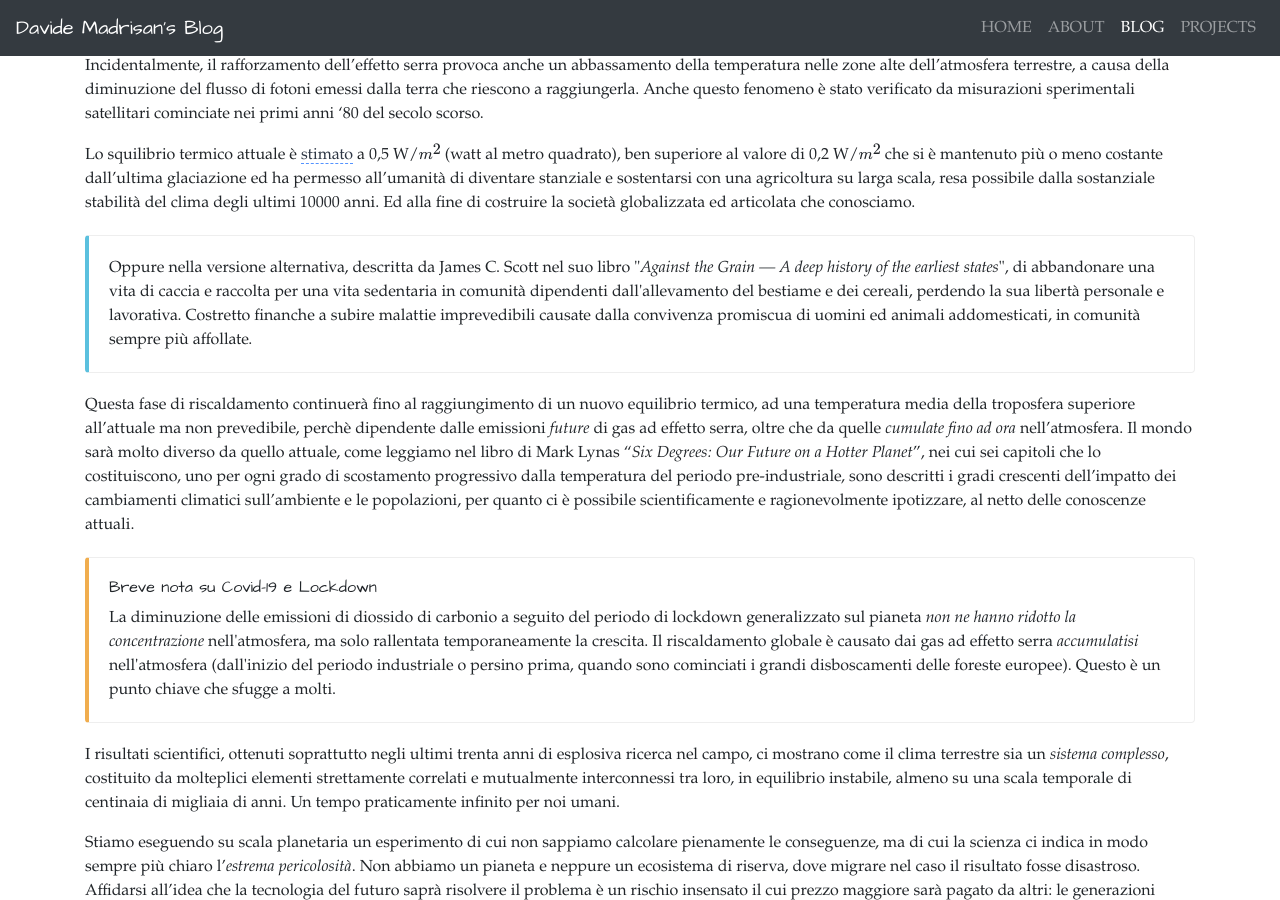
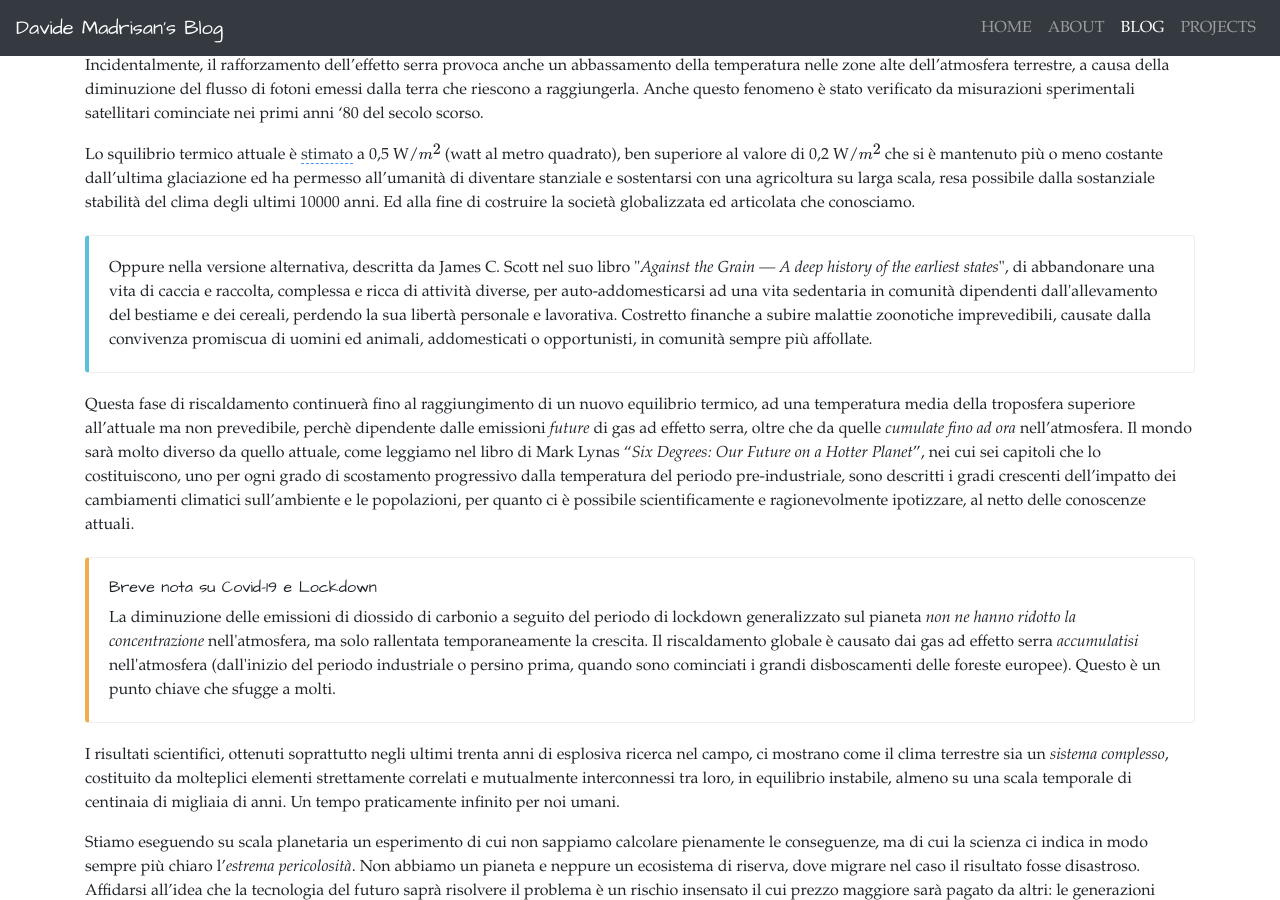
Before and after one commit to madrisan/madrisan.github.io, a Jekyll site: the page built from _posts/2020-12-29-climate-changes-physics.md, in a window 1280 px wide and 900 px high, scrolled down 7377 px. Built offline with Jekyll 4.4.1, drawn with Linux system fonts in a browser that asks for light colours; nearby versions of some CDN libraries; formulas are drawn with MathJax 3.

```diff
--- a/_posts/2020-12-29-climate-changes-physics.md
+++ b/_posts/2020-12-29-climate-changes-physics.md
@@ -367,10 +367,11 @@ agricoltura su larga scala, resa possibile dalla sostanziale stabilità del clim
 <p>
 Oppure nella versione alternativa, descritta da James C. Scott nel suo libro
 "<i>Against the Grain &mdash; A deep history of the earliest states</i>",
-di abbandonare una vita di caccia e raccolta per una vita sedentaria in comunità
-dipendenti dall'allevamento del bestiame e dei cereali, perdendo la sua libertà personale e
-lavorativa. Costretto finanche a subire malattie imprevedibili causate dalla convivenza promiscua
-di uomini ed animali addomesticati, in comunità sempre più affollate.
+di abbandonare una vita di caccia e raccolta, complessa e ricca di attività diverse, per
+auto-addomesticarsi ad una vita sedentaria in comunità dipendenti dall'allevamento del bestiame
+e dei cereali, perdendo la sua libertà personale e lavorativa.
+Costretto finanche a subire malattie zoonotiche imprevedibili, causate dalla convivenza
+promiscua di uomini ed animali, addomesticati o opportunisti, in comunità sempre più affollate.
 </p>
 </div>
 
```
Also changed, not shown: _data/projects-github.yml (+17 -0 lines), _posts/2021-02-09-go-mattermost-notify-1.0.0.md (+1 -1 lines), projects/index.html (+7 -3 lines), assets/images/projects-logo-nagios.png (added).
